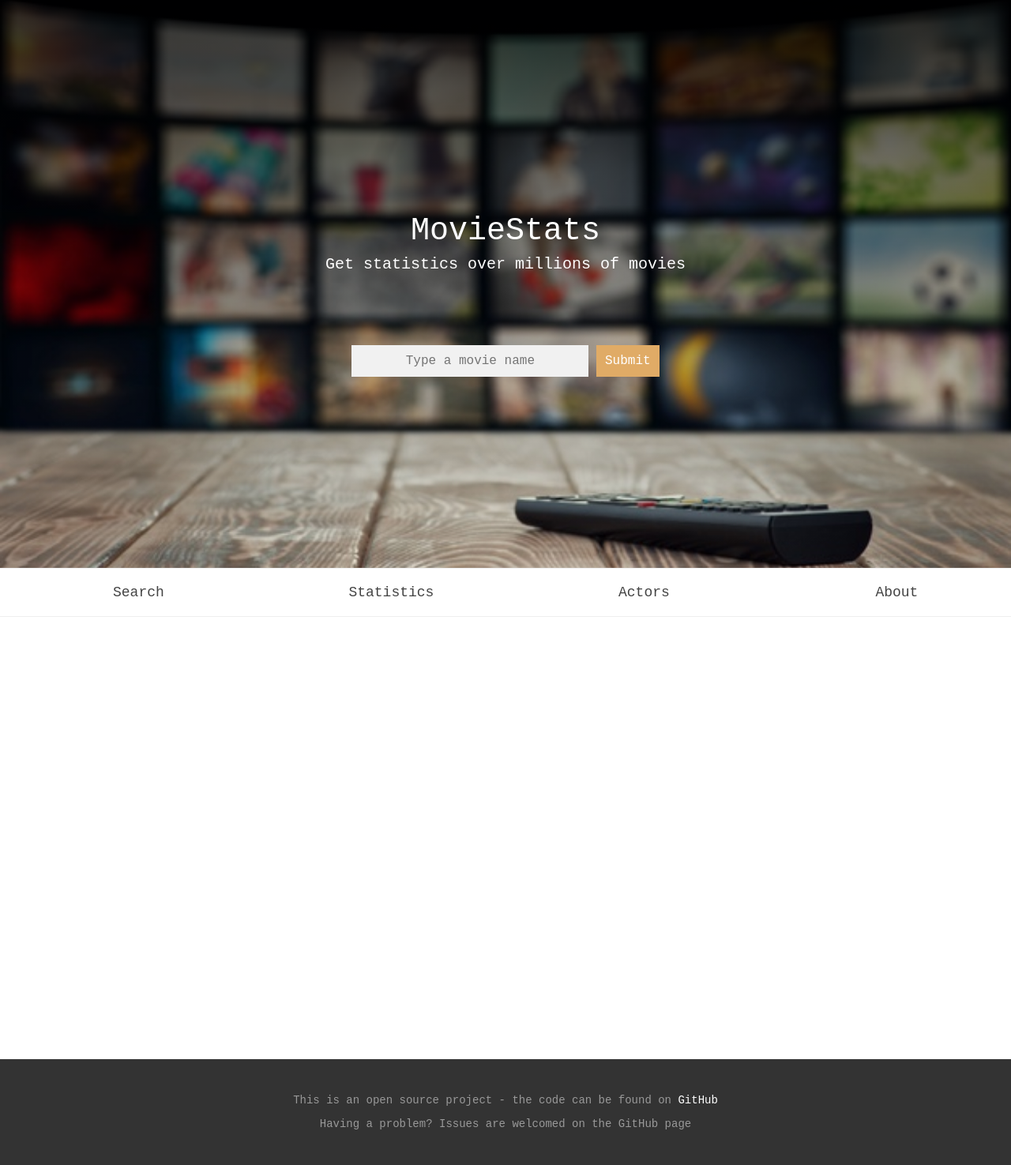
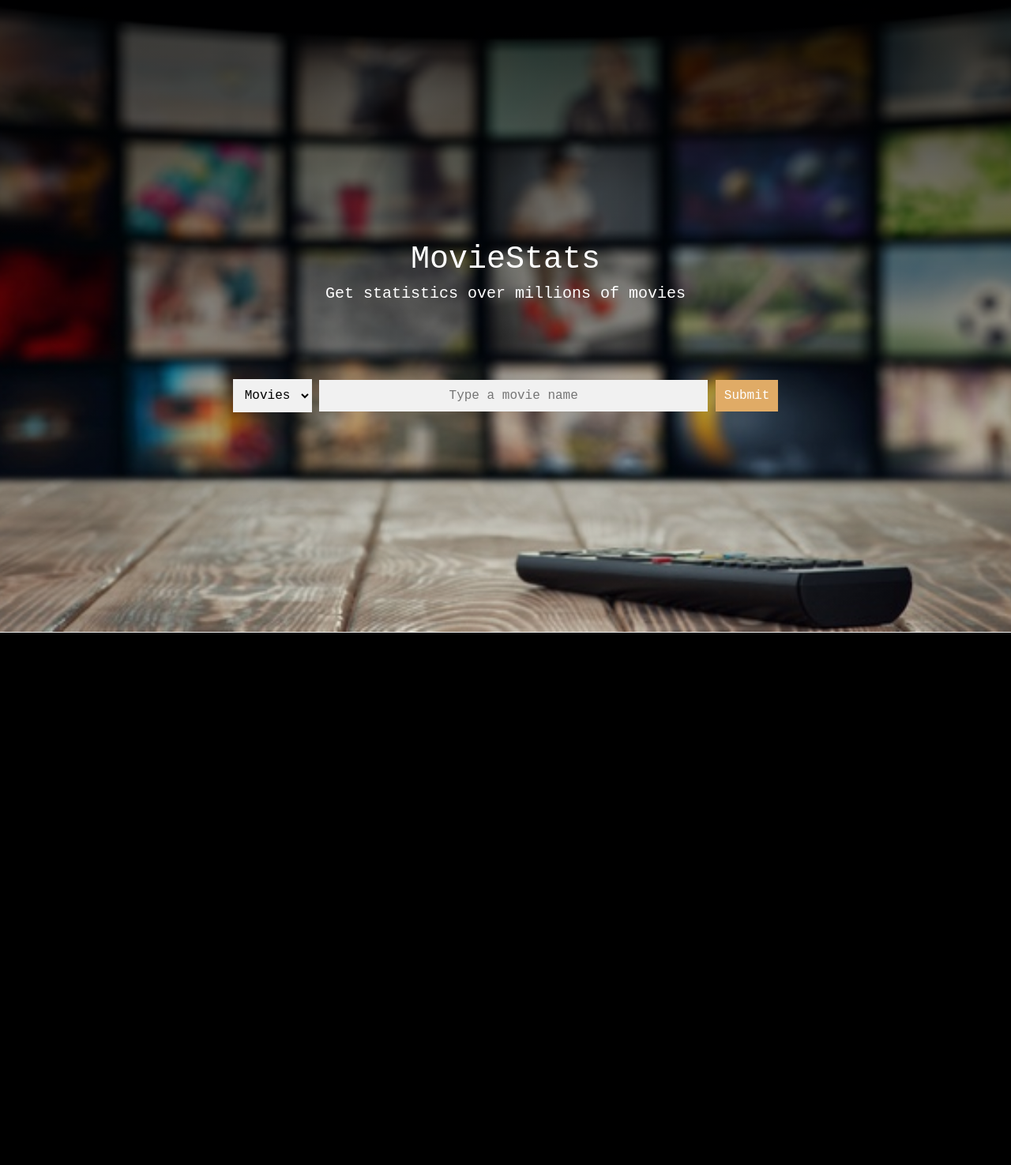
Before and after one commit to DoriRimon/MovieStats, a Flask app: page / in a window 1280 px wide. Shown: the whole page at 79% size. After the commit the page ends 801 px from the top, so only its background shows below. Run offline with Flask 2, Linux system fonts and the light colour scheme.

Commit message:
search categories

```diff
--- a/SRC/APPLICATION-SOURCE-CODE/server.py
+++ b/SRC/APPLICATION-SOURCE-CODE/server.py
@@ -1,43 +1,37 @@
-from flask import Flask, render_template, request
-import csv
-import os.path
+import os, json
+from flask import Flask, jsonify, request, redirect, render_template
+import sys
+sys.path.append(os.path.dirname(os.path.dirname(os.path.abspath(__file__))))
 from Database import Database
+from globe import *
+
+app = Flask(__name__)
+db = None
+
+@app.route('/')
+def upload_form():
+	return render_template('index.html')
+
+@app.route('/search', methods=['POST'])
+def search():
+    table = request.form['table']
+    text = request.form['text']
+    print('text: ', text)
+
+    arr = db.ft_search(table, text)
+
+    resp = jsonify(arr)
+    print(resp)
+    resp.status_code = 200
+    resp.headers.add('Access-Control-Allow-Origin', '*')
+    return resp
 
 
-app = Flask(__name__)
-PORT = 44444
-HOST = 'delta-tomcat-vm'
-
-my_path = os.path.abspath(os.path.dirname(__file__))
-path = os.path.join(my_path, "static/data/filename.csv")
-with open(path) as f:
-    # reader = csv.reader(f)
-    test = list(csv.reader(f))
-    # print(test)
-
-# with open('MovieStats\SRC\APPLICATION-SOURCE-CODE\static\data\filename.csv') as csvfile:
-#     spamreader = csv.reader(csvfile, delimiter=' ', quotechar='|')
-#     for i in range(max(5, len(spamreader))):
-#         print(', '.join(spamreader[i]))
-
-# print('here')
-# df = pandas.read_csv('/static/data/filename.csv')
-# df.head()
-
-@app.route('/search')
-def search_return_html():
-    query = request.args.get('query')
-    # with connector get to your mysql server and query the DB
-    # return the answer to number_of_songs var.
-    number_of_songs = 5 #should be retrieved from the DB
-    return render_template('searchResults.html', count=5, query=query)
-
-@app.route('/')
-@app.route('/index')
-def index():
-    return render_template('index.html')
-
-
-if __name__ == '__main__':
-    app.run(host=HOST, port=str(PORT), debug=True)
-    print('server running at port ', PORT)
+if __name__ == "__main__":
+    if LOCAL:
+        app.run()
+    else:
+        db = Database()
+        db.connect()
+        app.run(host=HOST, port=str(PORT), debug=True)
+        print('server running at port ', PORT)
--- a/SRC/APPLICATION-SOURCE-CODE/static/autocomplete.js
+++ b/SRC/APPLICATION-SOURCE-CODE/static/autocomplete.js
@@ -38,7 +38,9 @@ function autocomplete(inp) {
               }
           }
       }
-      xhr.send('q=' + inp.value);
+      let select = document.getElementById('menu');
+      let table = select.value;
+      xhr.send('table=' + table + '&' + 'text=' + inp.value);
 
   });
 
--- a/SRC/APPLICATION-SOURCE-CODE/static/c.css
+++ /dev/null
@@ -1,49 +0,0 @@
-* { box-sizing: border-box; }
-body {
-  font: 16px Arial;
-}
-.autocomplete {
-  /*the container must be positioned relative:*/
-  position: relative;
-  display: inline-block;
-}
-input {
-  border: 1px solid transparent;
-  background-color: #f1f1f1;
-  padding: 10px;
-  font-size: 16px;
-}
-input[type=text] {
-  background-color: #f1f1f1;
-  width: 100%;
-}
-input[type=submit] {
-  background-color: #e0ab66;
-  color: #fff;
-}
-.autocomplete-items {
-  position: absolute;
-  border: 1px solid #d4d4d4;
-  border-bottom: none;
-  border-top: none;
-  z-index: 99;
-  /*position the autocomplete items to be the same width as the container:*/
-  top: 100%;
-  left: 0;
-  right: 0;
-}
-.autocomplete-items div {
-  padding: 10px;
-  cursor: pointer;
-  background-color: #fff;
-  border-bottom: 1px solid #d4d4d4;
-}
-.autocomplete-items div:hover {
-  /*when hovering an item:*/
-  background-color: #e9e9e9;
-}
-.autocomplete-active {
-  /*when navigating through the items using the arrow keys:*/
-  background-color: #e0ab66 !important;
-  color: #ffffff;
-}
--- a/SRC/APPLICATION-SOURCE-CODE/static/style.css
+++ b/SRC/APPLICATION-SOURCE-CODE/static/style.css
@@ -41,7 +41,7 @@ a:hover {
 	background-repeat: no-repeat;
 	background-size: cover;
 	position: relative;
-	height: 90%;
+	height: 100%;
 	display: flex;
 	align-items: center;
 	justify-content: center;
@@ -73,8 +73,10 @@ a:hover {
 }
 
 .top-inner form {
-	margin-top: 20%;
+	margin-top: 14%;
 	text-align: center;
+	width: 100%;
+	align-items: center;
 }
 
 .autocomplete {
@@ -83,7 +85,7 @@ a:hover {
 	display: inline-block;
 }
 
-input {
+.top-inner form input, select {
 	border: 1px solid transparent;
 	background-color: #f1f1f1;
 	padding: 10px;
@@ -91,14 +93,28 @@ input {
 	text-align: center;
 }
 
-input[type=text] {
+.top-inner form input[type=text] {
 	background-color: #f1f1f1;
-  width: 100%;
+	width: 470px;
+	outline: none;
 }
 
-input[type=submit] {
+.top-inner form input[type=submit] {
 	background-color: #e0ab66;
 	color: #fff;
+	outline: none;
+}
+
+.top-inner form select {
+	width: fit-content;
+	outline: none;
+}
+
+.top-inner form select option{
+	background: #f1f1f1;
+	padding: 10px;
+	font-size: 16px;
+	text-align: center;
 }
 
 .autocomplete-items {
@@ -206,14 +222,8 @@ nav {
 
 /*-----|| Main ||-----*/
 
-.homepage main {
-	height: 70%;
-	padding: 5px;
-}
-
-.icon img {
-    width: 20px;
-    vertical-align: middle;
+.homepage {
+	overflow: hidden;
 }
 
 
--- a/SRC/APPLICATION-SOURCE-CODE/templates/index.html
+++ b/SRC/APPLICATION-SOURCE-CODE/templates/index.html
@@ -3,7 +3,6 @@
   <head>
     <title>MovieStats</title>
     <link type='text/css' rel='stylesheet' href="{{ url_for('static', filename='style.css') }}">
-    <link type='text/css' rel='stylesheet' href="{{ url_for('static', filename='c.css') }}">
   </head>
   <body class='homepage'>
     <div class='top-section'>
@@ -11,53 +10,18 @@
         <h1>MovieStats</h1>
         <h3>Get statistics over millions of movies</h3>
         <form autocomplete="off" action="/action_page.php">
-          <div class="autocomplete" style="width:300px;">
-              <input id="myInput" type="text" name="myCountry" placeholder="Type a movie name">
+          <select id='menu'>
+            <option value='movie'>Movies</option>
+            <option value='actor'>Actors</option>
+            <option value='genre'>Geners</option>
+          </select>
+          <div class="autocomplete">
+              <input id="myInput" type="text" name="myCountry" placeholder="Type a movie name"></input>
           </div>
-          <input type="submit">
+          <input type="submit"></input>
         </form>
         <script type="text/javascript" src="{{ url_for('static', filename='autocomplete.js') }}"></script>
       </div>
     </div>
-    <nav class='homepage-nav'>
-      <div class='nav-inner hover-effect'>
-        <a href='search.html'>
-            <span class='icon'>
-                <img src="../static/img/camera.png" alt="">
-            </span>
-             Search
-        </a>
-        <a href='statistics.html'>
-            <span class='icon'>
-                <img src="../static/img/notebook.png" alt="">
-            </span>
-                Statistics
-        </a>
-        <a href='actors.html'>
-            <span class='icon'>
-                <img src="../static/img/chair.png" alt="">
-            </span>
-                Actors
-        </a>
-        <a href='about.html'>
-            <span class='icon'>
-                <img src="../static/img/glasses.png" alt="">
-            </span>
-            About
-        </a>
-      </div>
-    </nav>
-    <main>
-
-    </main>
-    <footer>
-      <p>
-        This is an open source project - the code can be found on
-        <a href='https://github.com/DoriRimon/MovieStats' target='_blank'>GitHub</a>
-      </p>
-      <p>
-        Having a problem? Issues are welcomed on the GitHub page
-      </p>
-    </footer>
   </body>
 </html>
--- a/SRC/Database.py
+++ b/SRC/Database.py
@@ -65,3 +65,7 @@ class Database:
 
         movies = self.execute_query(query)
         return [v[0] for v in movies]
+
+    def ft_search(self, table, text):
+        if table == 'movie':
+            return self.search_movie(text)
--- a/SRC/globe.py
+++ b/SRC/globe.py
@@ -3,3 +3,4 @@ HOST    = 'mysqlsrv1.cs.tau.ac.il'
 LOCAL   = '127.0.0.1'
 API_KEY = '7e759b2920f15726a47aecff3b17d4fb'
 PORT    = 44444
+LOCAL   = False
```
Also changed, not shown: SRC/APPLICATION-SOURCE-CODE/templates/jsTest.html (deleted, +0 -16 lines), SRC/APPLICATION-SOURCE-CODE/templates/test.html (deleted, +0 -44 lines), SRC/APPLICATION-SOURCE-CODE/test.py (deleted, +0 -32 lines), SRC/example.py (deleted, +0 -7 lines). Lines whose indentation alone changed are shown as unchanged.
